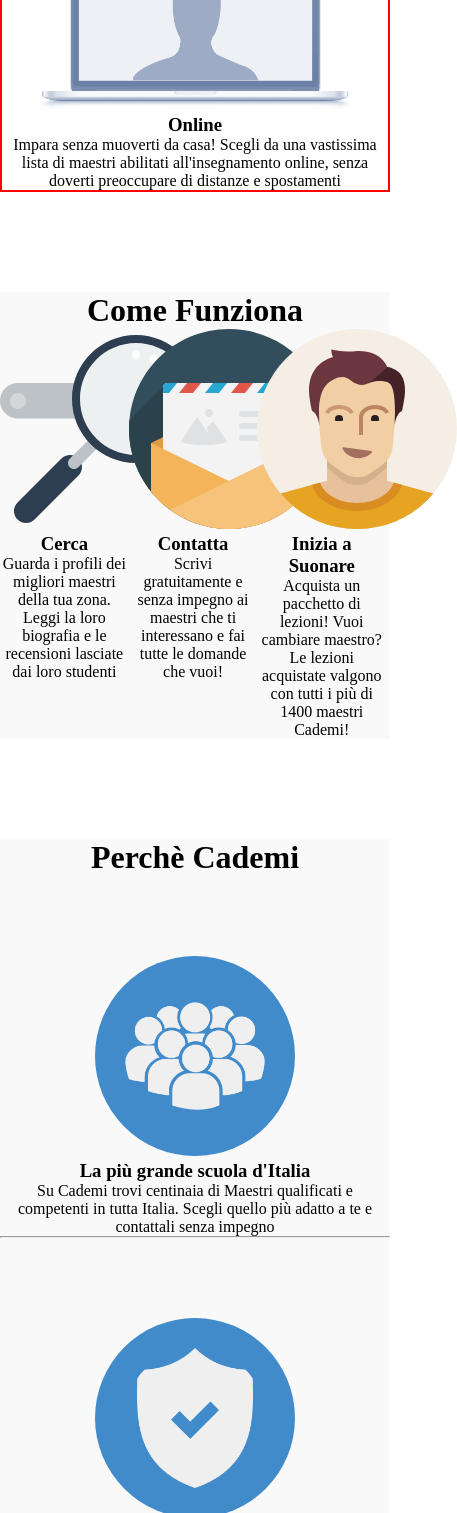
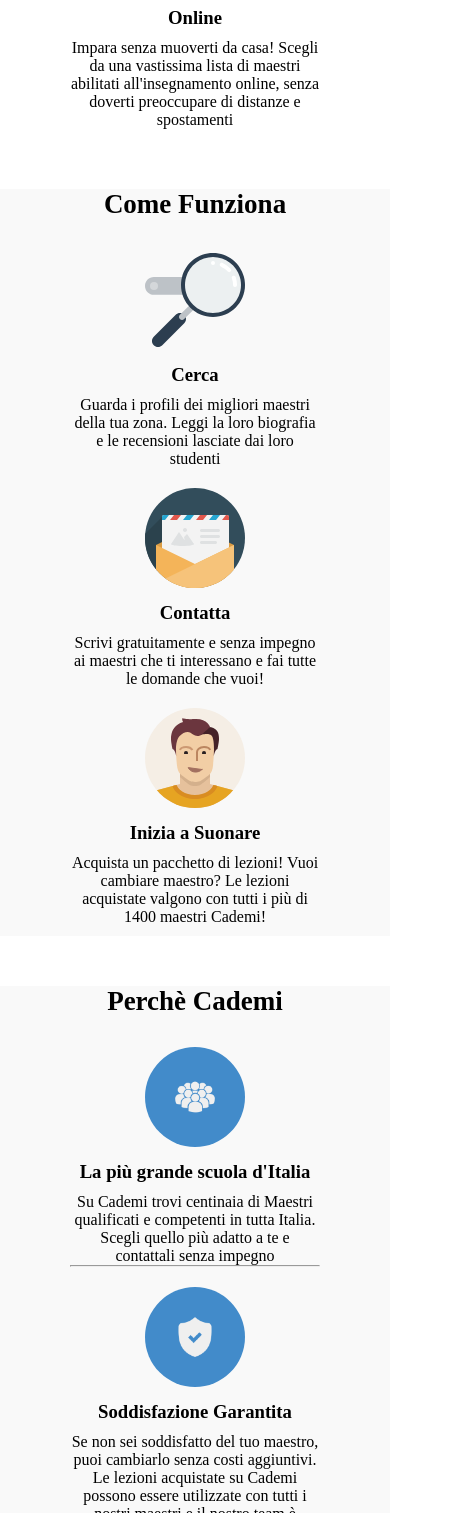
Before and after one commit to pmattiab/html-css-resp-wannabe-12bool, a plain HTML site: page index.html in a window 390 px wide. Shown: the part 487-2000 px from the top of the page, 457 px wide, since content can reach past the window. Drawn offline with Linux system fonts and the light colour scheme.

Commit message:
corretti gli h1 + aggiustati margini e padding

```diff
--- a/css/12bool.css
+++ b/css/12bool.css
@@ -34,7 +34,6 @@
 /* regole per tutte le classi col- */
 [class*="col-"] {
     float: left;
-    border: 2px solid red;
 }
 
 /* responsive on large screen */
@@ -119,7 +118,7 @@
 
 
 /* responsive on medium screen */
-@media screen and (min-width: 421px),
+@media screen and (min-width: 421px) and
 (max-width: 991px) {
     .col-md-1 {
         width: calc( ( 100% / 12) * 1 );
--- a/css/style.css
+++ b/css/style.css
@@ -1,8 +1,30 @@
+header {
+  text-align: center;
+  padding-top: 20px;
+}
+
+main h2 {
+  font-size: 27px;
+  margin-bottom: 20px;
+}
+
+main h3 {
+  margin: 10px 0;
+}
+
 .row {
-  max-width: 992px;
+  /* max-width: 992px; */
   margin-left: auto;
   margin-right: auto;
-  margin-top: 100px;
+  margin: 50px;
+}
+
+#lezioni, #steps, #why {
+  text-align: center;
+}
+
+#steps, #why {
+  background-color: #f9f9f9;
 }
 
 /* BLOCCO LEZIONI */
@@ -13,10 +35,6 @@
   margin-left: auto;
 }
 
-#lezioni {
-  text-align: center;
-}
-
 /* BLOCCO STEPS */
 #steps .row>.left,
 #steps .row>.central,
@@ -25,17 +43,7 @@
   width: 33%;
 }
 
-#steps {
-  text-align: center;
-  background-color: #f9f9f9;
-}
-
 /* BLOCCO PERCHE */
-#why {
-  text-align: center;
-  background-color: #f9f9f9;
-}
-
 #why .row>.first,
 #why .row>.second,
 #why .row>.third {
@@ -63,3 +71,33 @@
 .clear {
   clear: both;
 }
+
+@media screen and (min-width: 992px) {
+
+#why [class*="col-"] {
+    margin-bottom: 30px;
+  }
+}
+
+@media screen and (min-width: 421px) and
+(max-width: 991px) {
+  img {
+    height: 130px;
+    width: auto;
+  }
+
+  [class*="col-"] {
+    padding: 10px 20px;
+  }
+}
+
+@media screen and (max-width: 420px) {
+  img {
+    height: 100px;
+    width: auto;
+  }
+
+  [class*="col-"] {
+    padding: 10px 20px;
+  }
+}
--- a/index.html
+++ b/index.html
@@ -9,26 +9,29 @@
     <title>Boolean aCademy</title>
   </head>
   <body>
+
+    <header>
+      <h1>Boolean aCademy</h1>
+    </header>
+
+    <main>
+
       <div id="lezioni">
         <div class="row">
-        <h1>Lezioni dove vuoi tu</h1>
+          <h2>Lezioni dove vuoi tu</h2>
 
           <div class="container">
 
-          <div class="col-xs-12 col-md-6 col-lg-12">
-            <div>
+            <div class="col-xs-12 col-md-6 col-lg-6">
               <img src="img/icon/maps.png" alt="">
               <h3>A casa tua</h3>
               Scegli il tuo maestro preferito e prenota la prima lezione a casa tua, a casa del maestro o nel suo studio
             </div>
-          </div>
 
-          <div class="col-xs-12 col-md-6 col-lg-12">
-            <div>
+            <div class="col-xs-12 col-md-6 col-lg-6">
               <img src="img/icon/screen.png" alt="">
               <h3>Online</h3>
               Impara senza muoverti da casa! Scegli da una vastissima lista di maestri abilitati all'insegnamento online, senza doverti preoccupare di distanze e spostamenti
-            </div>
             </div>
 
           </div>
@@ -38,46 +41,64 @@
 
       <div id="steps">
         <div class="row">
-        <h1>Come Funziona</h1>
-        <div class="left">
+          <h2>Come Funziona</h2>
+
+          <div class="container">
+
+            <div class="col-xs-12 col-md-12 col-lg-4">
               <img src="img/search.svg" alt="">
               <h3>Cerca</h3>
               Guarda i profili dei migliori maestri della tua zona. Leggi la loro biografia e le recensioni lasciate dai loro studenti
             </div>
-        <div class="central">
+
+            <div class="col-xs-12 col-md-6 col-lg-4">
               <img src="img/letter.svg" alt="">
               <h3>Contatta</h3>
               Scrivi gratuitamente e senza impegno ai maestri che ti interessano e fai tutte le domande che vuoi!
             </div>
-        <div class="right">
+
+            <div class="col-xs-12 col-md-6 col-lg-4">
               <img src="img/male.svg" alt="">
               <h3>Inizia a Suonare</h3>
               Acquista un pacchetto di lezioni! Vuoi cambiare maestro? Le lezioni acquistate valgono con tutti i più di 1400 maestri Cademi!
             </div>
+
+          </div>
+
         </div>
       </div>
 
       <div id="why">
         <div class="row">
-        <h1>Perchè Cademi</h1>
-        <div class="first">
+
+          <h2>Perchè Cademi</h2>
+
+          <div class="container">
+
+            <div class="col-xs-12 col-md-12 col-lg-12">
               <img src="img/icon/profile.png" alt="">
               <h3>La più grande scuola d'Italia</h3>
               Su Cademi trovi centinaia di Maestri qualificati e competenti in tutta Italia. Scegli quello più adatto a te e contattali senza impegno
               <hr>
             </div>
-        <div class="second">
+            <div class="col-xs-12 col-md-12 col-lg-12">
               <img src="img/icon/secure.png" alt="">
               <h3>Soddisfazione Garantita</h3>
               Se non sei soddisfatto del tuo maestro, puoi cambiarlo senza costi aggiuntivi. Le lezioni acquistate su Cademi possono essere utilizzate con tutti i nostri maestri e il nostro team è sempre disponibile per darti un consiglio!
               <hr>
             </div>
-        <div class="third">
+            <div class="col-xs-12 col-md-12 col-lg-12">
               <img src="img/icon/flex.png" alt="">
               <h3>Flessibile e Conveniente</h3>
               Cademi non ha alcun costo d’iscrizione a differenza delle scuole di musica tradizionali. Inoltre, sei tu a scegliere dove fare lezione e gli orari delle tue lezioni.
             </div>
+
+          </div>
+
         </div>
       </div>
+
+    </main>
+
   </body>
 </html>
```
Lines whose indentation alone changed are shown as unchanged.
